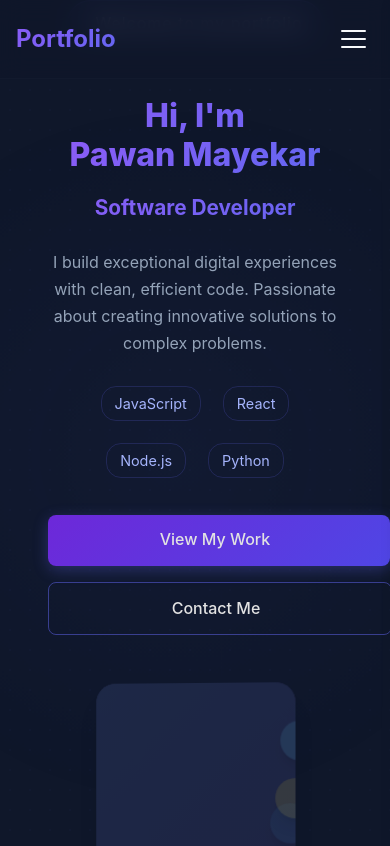
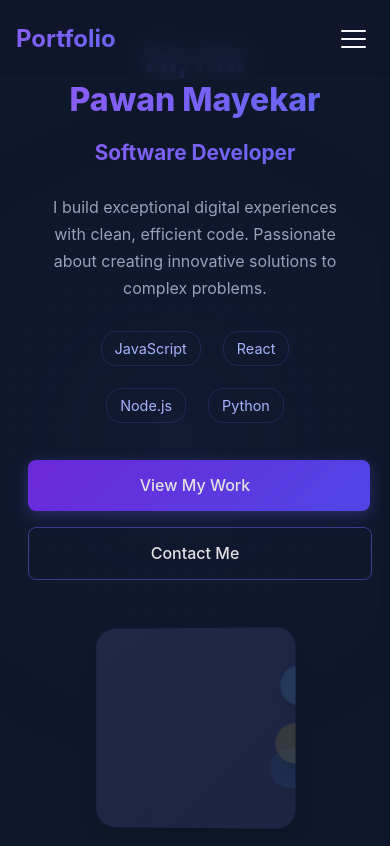
Before and after one commit to PawanMayekar/portfolio, a React (Create React App) app: page / in a window 390 px wide. Shown: the top 846 px of the page. Built offline with nearby package versions, Linux system fonts and the light colour scheme.

Commit message:
allignment fix for mobile

```diff
--- a/src/components/hero.js
+++ b/src/components/hero.js
@@ -10,11 +10,11 @@ const Hero = () => {
       <div className="container hero-container">
         <div className="hero-content">
           <div className="hero-text">
-            <div className="greeting-box">
+            {/* <div className="greeting-box">
               <span className="greeting-tag">
                 <i className="fas fa-code"></i> Welcome to my portfolio
               </span>
-            </div>
+            </div> */}
 
             <h1>Hi, I'm <span className="highlight">Pawan Mayekar</span></h1>
             <h2>Software Developer</h2>
--- a/src/styles/hero.css
+++ b/src/styles/hero.css
@@ -273,6 +273,7 @@
   background: var(--primary-gradient);
   color: white;
   box-shadow: 0 4px 15px rgba(99, 102, 241, 0.3);
+  margin-left: -20px;
 }
 
 .btn.primary:hover {
@@ -284,6 +285,8 @@
   background: transparent;
   color: var(--text-color);
   border: 1px solid rgba(99, 102, 241, 0.5);
+  margin-left: -20px;
+  gap: 10px;
 }
 
 .btn.secondary:hover {
```
